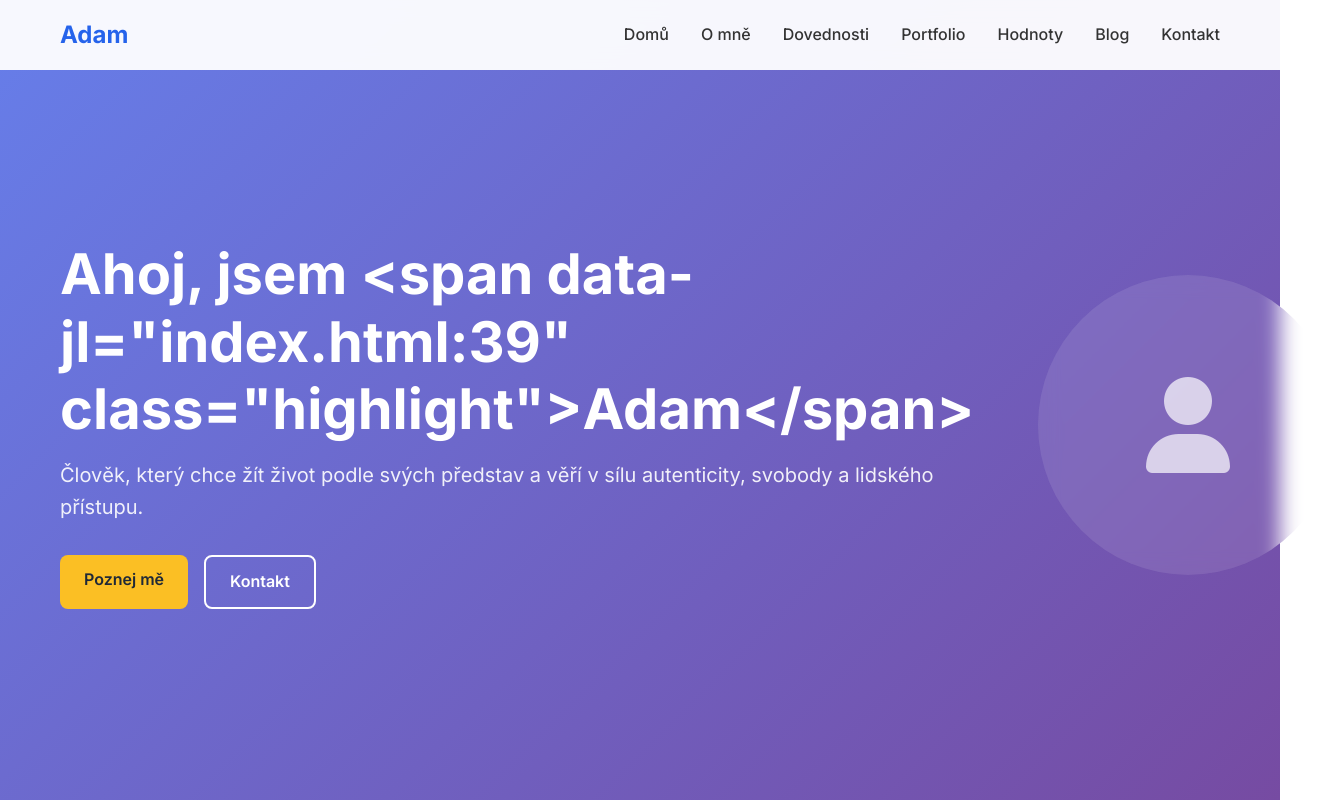
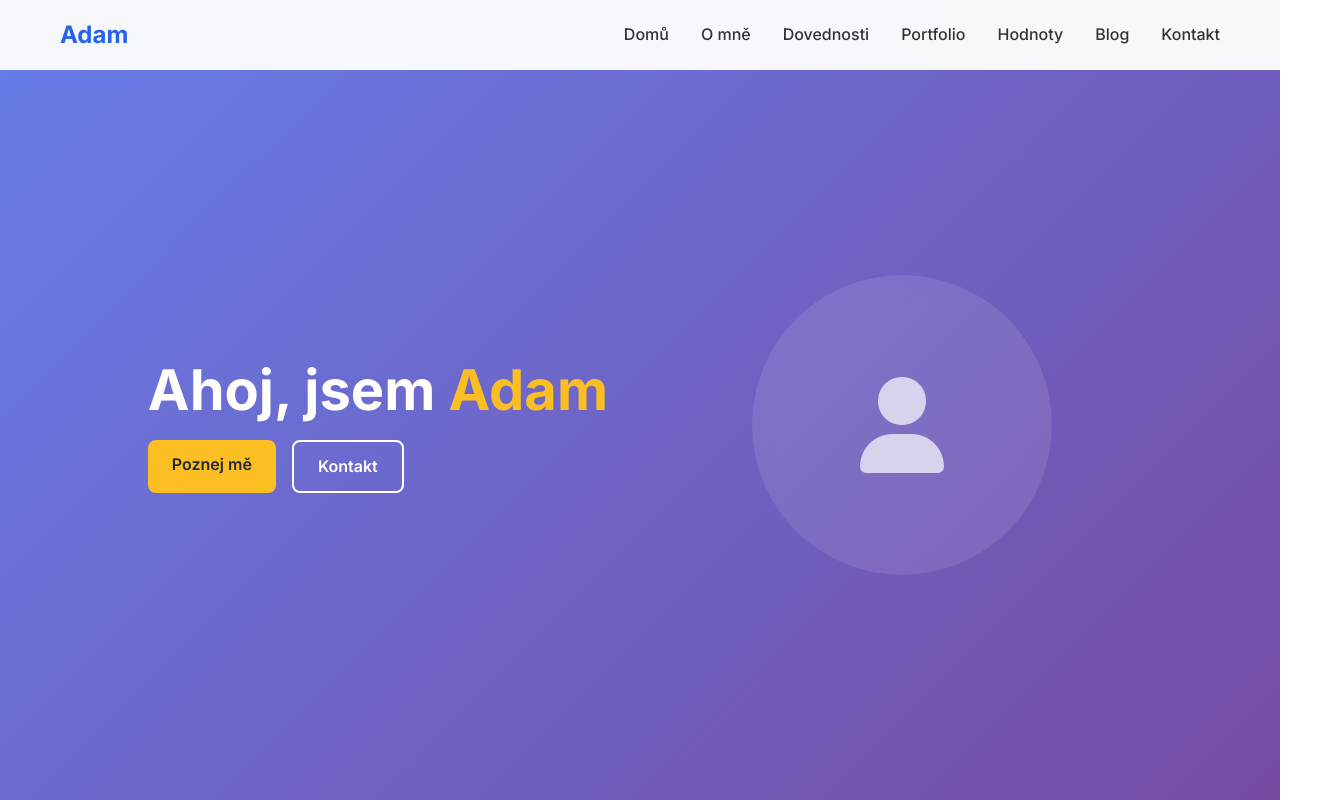
Before and after one commit to Sasik939/test-netify, a plain HTML site: page index.html in a window 1280 px wide. Shown: the top 800 px of the page, 1338 px wide, since content can reach past the window. Drawn offline with Linux system fonts and the light colour scheme.

Commit message:
Oprava nadpisu - odstranění HTML zobrazení a rušivé věty

```diff
--- a/index.html
+++ b/index.html
@@ -37,7 +37,6 @@
         <div class="hero-container">
             <div class="hero-content">
                 <h1 class="hero-title">Ahoj, jsem <span class="highlight">Adam</span></h1>
-                <p class="hero-subtitle">Člověk, který chce žít život podle svých představ a věří v sílu autenticity, svobody a lidského přístupu.</p>
                 <div class="hero-buttons">
                     <a href="#about" class="btn btn-primary">Poznej mě</a>
                     <a href="#contact" class="btn btn-secondary">Kontakt</a>
--- a/script.js
+++ b/script.js
@@ -90,8 +90,8 @@
 window.addEventListener('load', () => {
     const heroTitle = document.querySelector('.hero-title');
     if (heroTitle) {
-        const originalText = heroTitle.innerHTML;
-        typeWriter(heroTitle, originalText, 50);
+        // Set the final content without typing effect to avoid HTML display issues
+        heroTitle.innerHTML = 'Ahoj, jsem <span class="highlight">Adam</span>';
     }
 });
 
```
